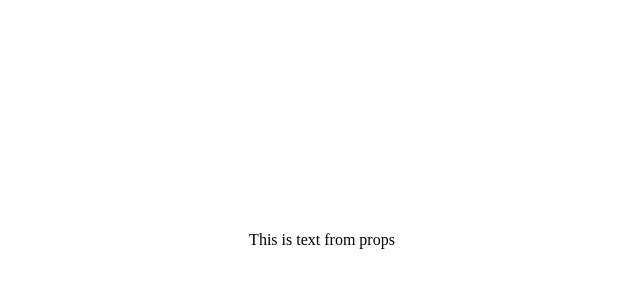
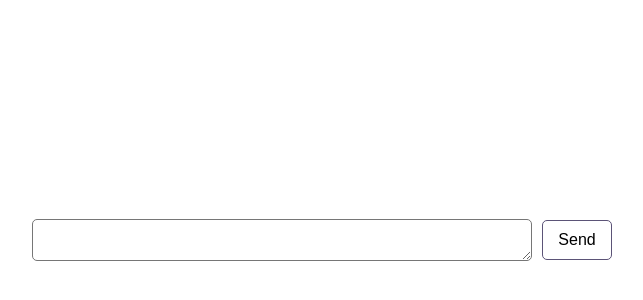
Before and after one commit to Pasfet/Network-react, a React (Create React App) app: page / in a window 1280 px wide. Shown: the part 160-460 px from the top of the page, without its empty margins (318-961 px from the left). Built offline with nearby package versions, Linux system fonts and the light colour scheme.

Commit message:
ready homework

```diff
--- a/src/App.js
+++ b/src/App.js
@@ -1,12 +1,44 @@
-import Message from "./components/Message/Message";
-import { useState } from 'react';
+import style from './App.module.scss';
+import { useState, useEffect } from 'react';
+import Message from './components/Messages/Messages';
+import Button from "./components/Button/Button";
 
 const App = () => {
-  const [messagelist, setMessageList] = useState([]);
-  const textMsg = 'This is text from props';
+  const [messageslist, setMessageList] = useState([]);
+  const [value, setValue] = useState('');
+
+  const handleChange = (e) => {
+    setValue(e.target.value);
+  };
+
+  const sendMassage = () => {
+    setMessageList([...messageslist, {
+      id: messageslist.length + 1,
+      text: value,
+      author: 'me'
+    }]);
+    setValue('');
+  };
+
+  useEffect(() => {
+    if (messageslist[messageslist.length - 1]?.author === 'me' && messageslist.length !== 0) {
+      setTimeout(() => {
+        setMessageList([...messageslist, {
+          id: messageslist.length + 1,
+          text: 'successfully sent',
+          author: 'bot'
+        }]);
+      }, 1000)
+    };
+  }, [messageslist]);
+
   return (
     <div className="App">
-      <Message message={textMsg} />
+      <Message messagesList={messageslist} />
+      <div className={style.actions}>
+        <textarea className={style.textarea} value={value} onChange={handleChange}></textarea>
+        <Button onClick={sendMassage} />
+      </div>
     </div>
   );
 }
--- /dev/null
+++ b/src/App.module.scss
@@ -0,0 +1,11 @@
+.actions {
+  display: flex;
+  align-items: center;
+}
+.textarea {
+  border-radius: 5px;
+  font-family: sans-serif;
+  width: 500px;
+  padding: 5px;
+  margin-right: 10px;
+}
--- /dev/null
+++ b/src/components/Button/Button.jsx
@@ -0,0 +1,11 @@
+import style from './Button.module.scss';
+
+const Button = (props) => {
+  return (
+    <button className={style.btn} onClick={props.onClick}>
+      Send
+    </button>
+  );
+};
+
+export default Button;
--- /dev/null
+++ b/src/components/Button/Button.module.scss
@@ -0,0 +1,14 @@
+.btn {
+  padding: 10px 15px;
+  background-color: transparent;
+  border: 1px solid #5b5377;
+  border-radius: 5px;
+  color: #000;
+  font-size: 16px;
+  transition: background-color .3s ease-in-out, color .3s ease-in-out;
+  cursor: pointer;
+  &:hover {
+    background-color: #5b5377;
+    color: #fff;
+  }
+}
--- a/src/components/Message/Message.js
+++ /dev/null
@@ -1,9 +0,0 @@
-const Message = (props) => {
-  return (
-    <div className="message">
-      {props.message}
-    </div>
-  );
-};
-
-export default Message;
--- /dev/null
+++ b/src/components/Messages/Messages.jsx
@@ -0,0 +1,14 @@
+import Message from './message/Message';
+
+const Messages = (props) => {
+  const msg = props.messagesList.map((message) =>
+    <Message message={message} key={message.id} />
+  );
+  return (
+    <div className="message">
+      {msg}
+    </div>
+  );
+};
+
+export default Messages;
--- /dev/null
+++ b/src/components/Messages/message/Message.jsx
@@ -0,0 +1,18 @@
+import style from './Message.module.scss';
+
+const Message = ({message}) => {
+  return (
+    <div className={style.bubbleWrapper}>
+      <div className={style.inlineContainer + `${message.author !== 'me' ? `${style.other}` : `${style.me}`}`}>
+        <div className={`${message.author !== 'me' ? `${style.otherBubble} ${style.other}` : `${style.meBubble} ${style.me}`}`}>
+          {message.text}
+        </div>
+      </div>
+      <span className={`${message.author !== 'me' ? `${style.other}` : `${style.me}`}`}>
+        {message.author}
+      </span>
+    </div>
+  );
+};
+
+export default Message;
--- /dev/null
+++ b/src/components/Messages/message/Message.module.scss
@@ -0,0 +1,46 @@
+.bubbleWrapper {
+  padding: 10px 10px;
+  display: flex;
+  justify-content: flex-end;
+  flex-direction: column;
+  align-self: flex-end;
+  color: #fff;
+}
+
+.inlineContainer {
+  display: inline-flex;
+}
+.inlineContainer.me {
+  flex-direction: row-reverse;
+}
+.otherBubble {
+  min-width: 60px;
+  max-width: 700px;
+  padding: 14px 18px;
+  margin: 6px 8px;
+  background-color: #6c8ea4;
+  border-radius: 16px 16px 16px 0;
+  border: 1px solid #54788e;
+}
+
+.meBubble {
+  min-width: 60px;
+  max-width: 700px;
+  padding: 14px 18px;
+  margin: 6px 8px;
+  background-color: #5b5377;
+  border-radius: 16px 16px 0 16px;
+  border: 1px solid #443f56;
+}
+
+.other {
+  align-self: flex-start;
+}
+.me {
+  align-self: flex-end;
+}
+span.me,
+span.other {
+  font-size: 14px;
+  color: grey;
+}
```
Also changed, not shown: 1 other file (tests, documents, lock files or other folders).
